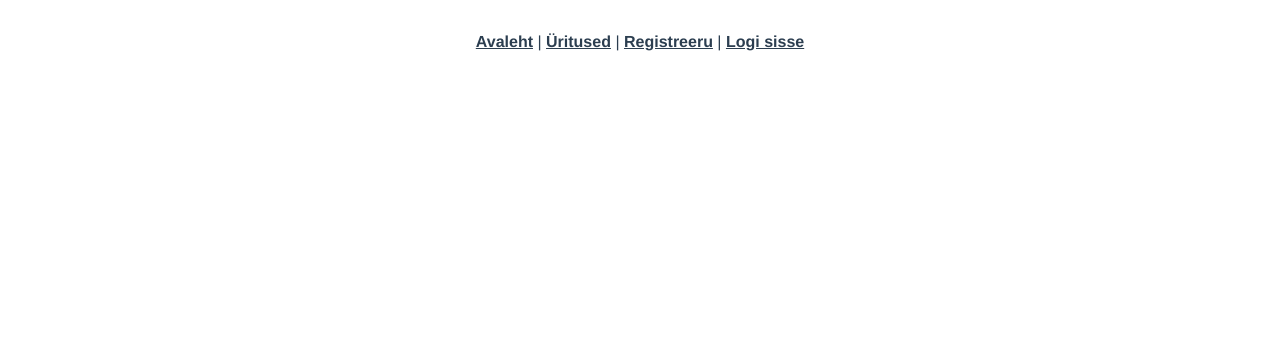
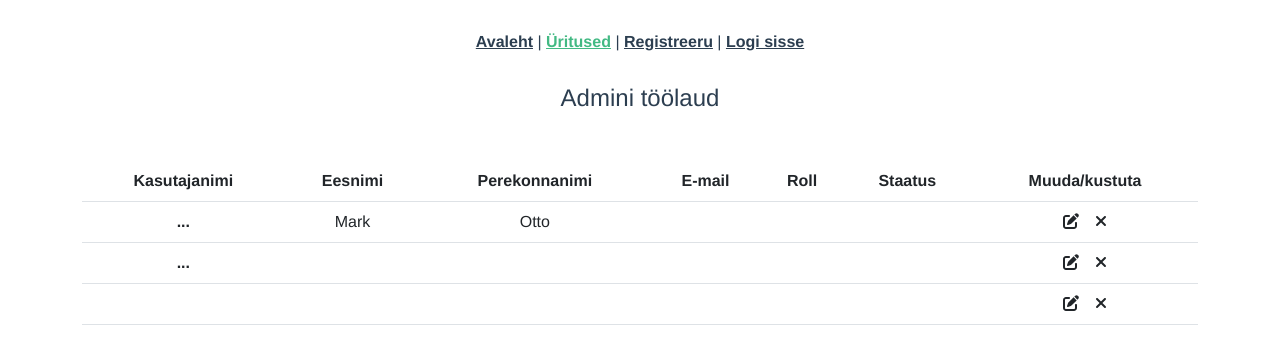
Before and after one commit to katrisaar/events_front, a Vue app: page /admin in a window 1280 px wide. Shown: the top 364 px of the page. Built offline with nearby package versions, Linux system fonts and the light colour scheme.

Commit message:
adminile kasutajate nimekiri lisatud, tabeli raamistik loodud

```diff
--- a/src/App.vue
+++ b/src/App.vue
@@ -10,19 +10,10 @@
             <router-link to="/login">Logi sisse</router-link>
         </template>
         <template v-else>
-            <template v-if="roleName === 'admin'">
-                <router-link to="/dashboard">Kasutajate nimekiri</router-link>
-                |
-                <router-link to="/dashboard">Dashboard</router-link>
-                |
-                <router-link to="#" @click="handleLogout">Logi välja</router-link>
-            </template>
-            <template v-else>
-                <router-link to="/dashboard">Dashboard</router-link>
-                |
-                <router-link to="#" @click="handleLogout">Logi välja</router-link>
-            </template>
-
+            <router-link v-if="roleName === 'admin'" to="/admin">Kasutajate nimekiri |</router-link>
+            <router-link to="/dashboard">Töölaud</router-link>
+            |
+            <router-link to="#" @click="handleLogout">Logi välja</router-link>
         </template>
     </nav>
     <LogoutModal ref="logoutModalRef" @event-update-nav-menu="updateNavMenu"/>
--- a/src/router/index.js
+++ b/src/router/index.js
@@ -4,6 +4,7 @@ import LoginView from "@/views/LoginView.vue";
 import ErrorView from "@/views/ErrorView.vue";
 import DashboardView from "@/views/DashboardView.vue";
 import RegisterView from "@/views/RegisterView.vue";
+import AdminView from "@/views/AdminView.vue";
 
 const routes = [
   {
@@ -27,6 +28,11 @@ const routes = [
     component: DashboardView
   },
   {
+    path: '/admin',
+    name: 'adminRoute',
+    component: AdminView
+  },
+  {
     path: '/register',
     name: 'registerRoute',
     component: RegisterView
--- /dev/null
+++ b/src/views/AdminView.vue
@@ -0,0 +1,70 @@
+<template>
+    <div class="container justify-content-center">
+        <h4>Admini töölaud</h4>
+        <div class="row mt-5">
+            <div class="col">
+                <table class="table table-hover">
+                    <thead>
+                    <tr>
+                        <th scope="col">Kasutajanimi</th>
+                        <th scope="col">Eesnimi</th>
+                        <th scope="col">Perekonnanimi</th>
+                        <th scope="col">E-mail</th>
+                        <th scope="col">Roll</th>
+                        <th scope="col">Staatus</th>
+                        <th scope="col">Muuda/kustuta</th>
+                    </tr>
+                    </thead>
+                    <tbody>
+                    <tr>
+                        <th scope="row">...</th>
+                        <td>Mark</td>
+                        <td>Otto</td>
+                        <td></td>
+                        <td></td>
+                        <td></td>
+                        <td>
+                            <font-awesome-icon class="hoverable-link me-3" :icon="['fas', 'pen-to-square']"/>
+                            <font-awesome-icon class="hoverable-link" :icon="['fas', 'xmark']"/>
+                        </td>
+                    </tr>
+                    <tr>
+                        <th scope="row">...</th>
+                        <td></td>
+                        <td></td>
+                        <td></td>
+                        <td></td>
+                        <td></td>
+                        <td>
+                            <font-awesome-icon class="hoverable-link me-3" :icon="['fas', 'pen-to-square']"/>
+                            <font-awesome-icon class="hoverable-link" :icon="['fas', 'xmark']"/>
+                        </td>
+                    </tr>
+                    <tr>
+                        <th scope="row"></th>
+                        <td></td>
+                        <td></td>
+                        <td></td>
+                        <td></td>
+                        <td></td>
+                        <td>
+                            <font-awesome-icon class="hoverable-link me-3" :icon="['fas', 'pen-to-square']"/>
+                            <font-awesome-icon class="hoverable-link" :icon="['fas', 'xmark']"/>
+                        </td>
+                    </tr>
+                    </tbody>
+                </table>
+            </div>
+        </div>
+    </div>
+</template>
+
+<script>
+export default {
+    name: "AdminView"
+}
+</script>
+
+<style scoped>
+
+</style>
```
